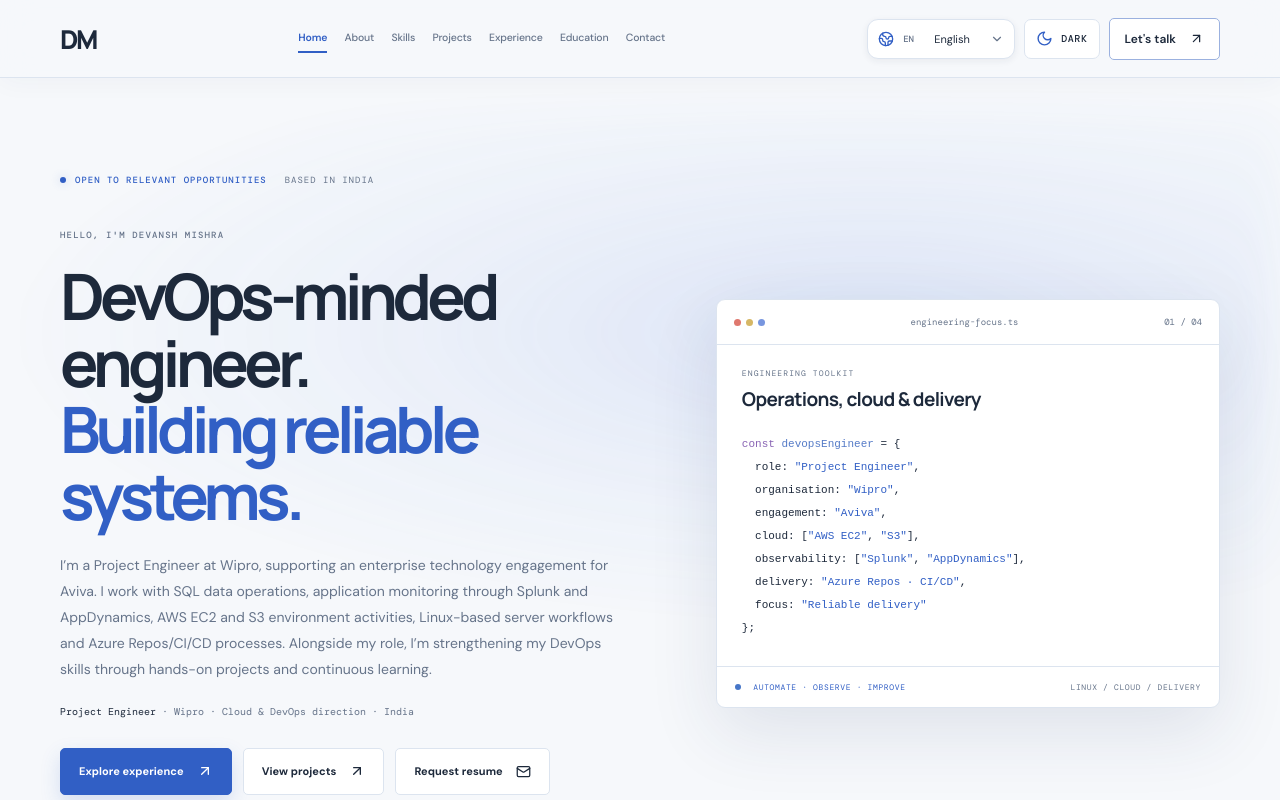
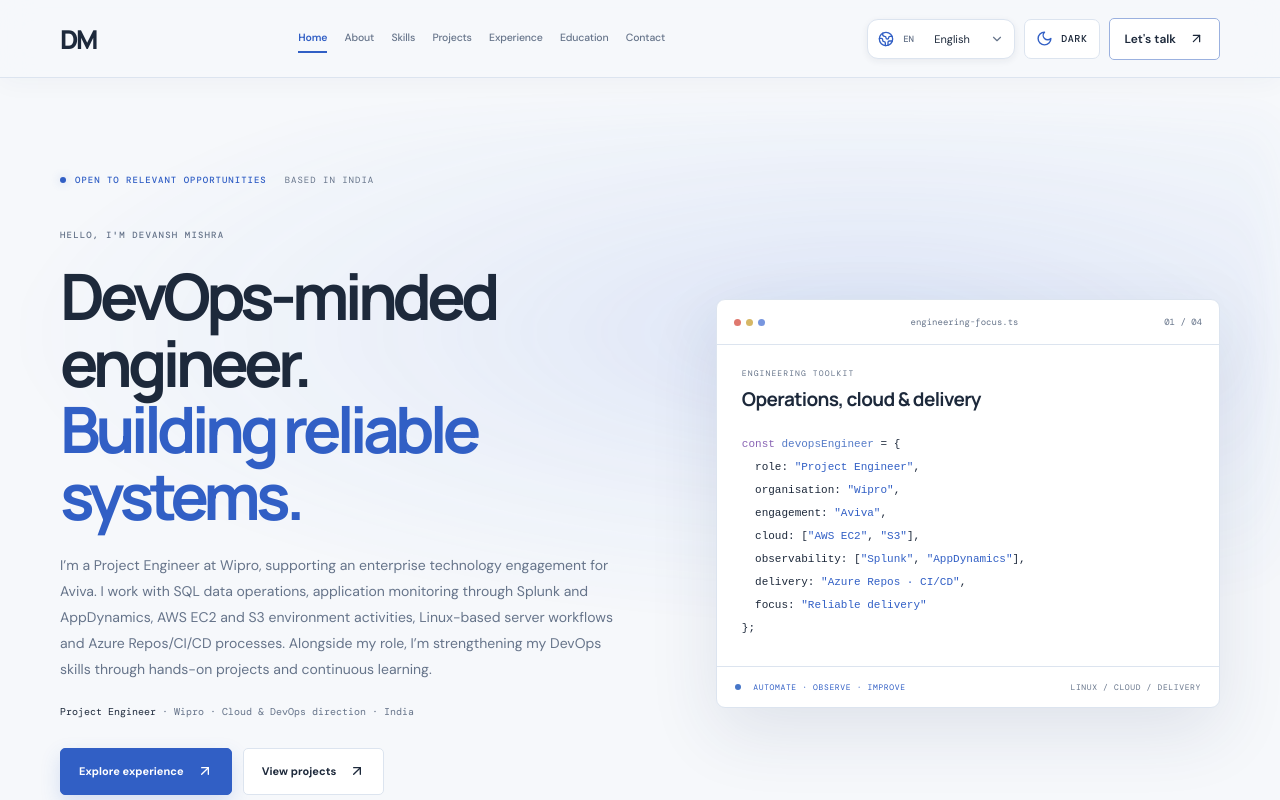
Before and after one commit to codewithdevanshh/portfolio-v2, a React (Vite) app: page /en in a window 1280 px wide. Shown: the top 800 px of the page. Built offline with nearby package versions, Linux system fonts and the light colour scheme.

Commit message:
Remove resume request CTA from homepage hero

```diff
--- a/src/App.jsx
+++ b/src/App.jsx
@@ -518,7 +518,7 @@ function Home({theme,setTheme}){return <Shell theme={theme} setTheme={setTheme}>
         <h1 className="hero-title">DevOps-minded engineer.<br/><em>Building reliable systems.</em></h1>
         <p className="hero-desc">I’m a Project Engineer at Wipro, supporting an enterprise technology engagement for Aviva. I work with SQL data operations, application monitoring through Splunk and AppDynamics, AWS EC2 and S3 environment activities, Linux-based server workflows and Azure Repos/CI/CD processes. Alongside my role, I’m strengthening my DevOps skills through hands-on projects and continuous learning.</p>
         <p className="role-line">{profile.role} <span>· Wipro · Cloud &amp; DevOps direction · India</span></p>
-        <div className="hero-actions"><NavLink to="/en/experience" className="button button-light">Explore experience <ArrowUpRight size={16}/></NavLink><NavLink to="/en/projects" className="button button-quiet">View projects <ArrowUpRight size={16}/></NavLink><a href={`mailto:${profile.email}?subject=${encodeURIComponent('Resume request')}&body=${encodeURIComponent('Hello, I would like to request your latest resume. Thank you.')}`} className="button button-quiet" aria-label="Request a copy of my resume by email">Request resume <Mail size={15}/></a></div>
+        <div className="hero-actions"><NavLink to="/en/experience" className="button button-light">Explore experience <ArrowUpRight size={16}/></NavLink><NavLink to="/en/projects" className="button button-quiet">View projects <ArrowUpRight size={16}/></NavLink></div>
         <div className="hero-trust"><span><CheckCircle2 size={14}/> Enterprise technology experience</span><span><CheckCircle2 size={14}/> Practical project development</span></div>
       </div>
       <div className="hero-code home-code-card">
```
